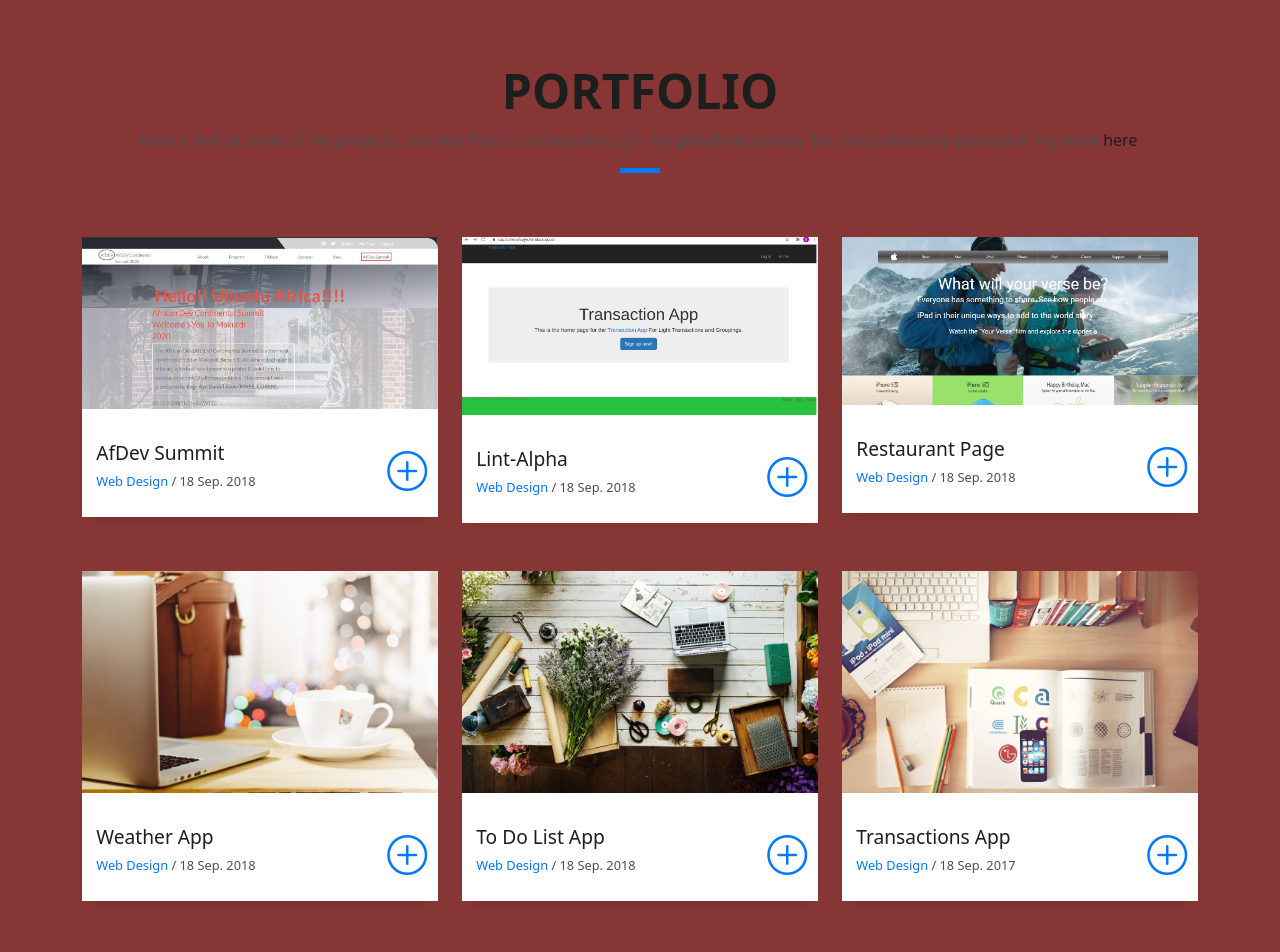
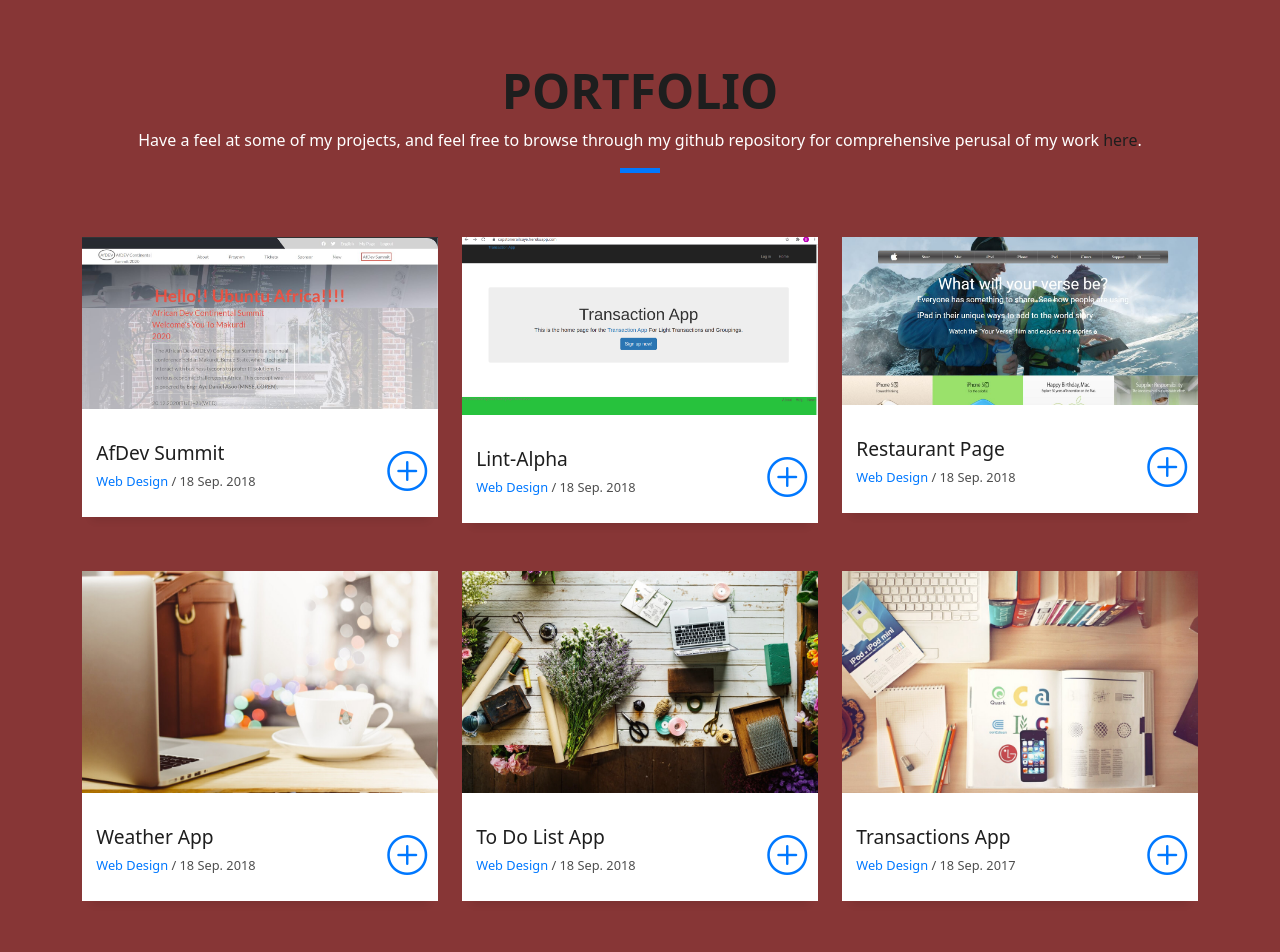
Before and after one commit to Alaska01/Portfolio-Aye, a plain HTML site: page index.html in a window 1280 px wide. Shown: the part 802-1754 px from the top of the page. Drawn offline with Linux system fonts and the light colour scheme.

Commit message:
Edit substitle

```diff
--- a/assets/css/style.css
+++ b/assets/css/style.css
@@ -159,7 +159,8 @@ a:hover {
 
 .subtitle-a {
   text-decoration: none;
-  color: #4e4e4e;
+  /* color: #4e4e4e; */
+  color: #fff;
 }
 
 .line-mf {
```
